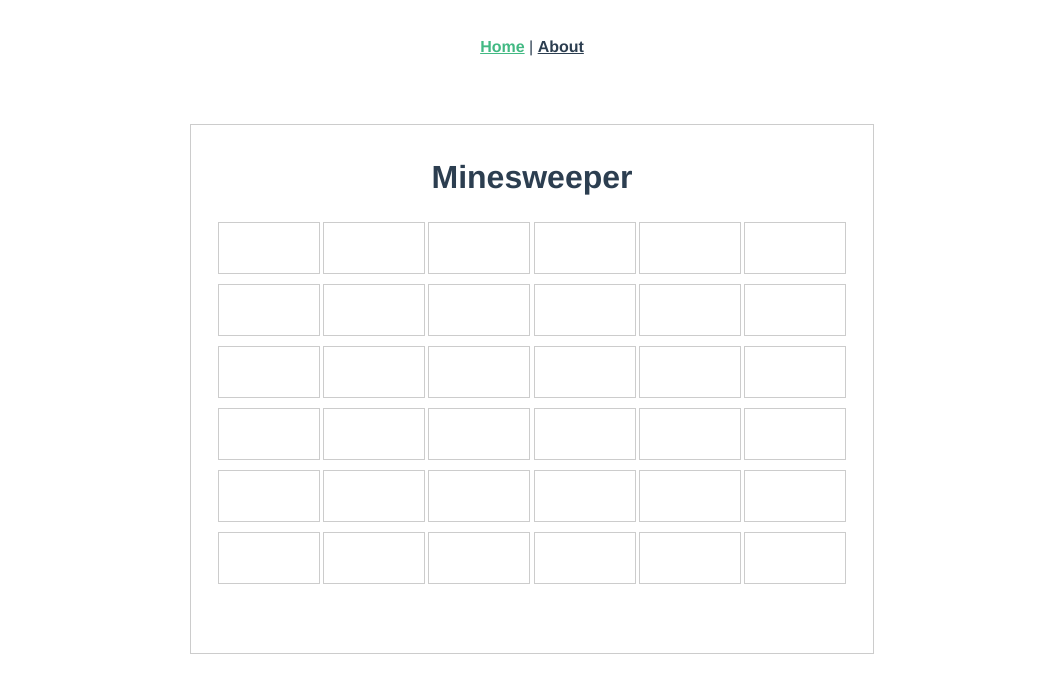
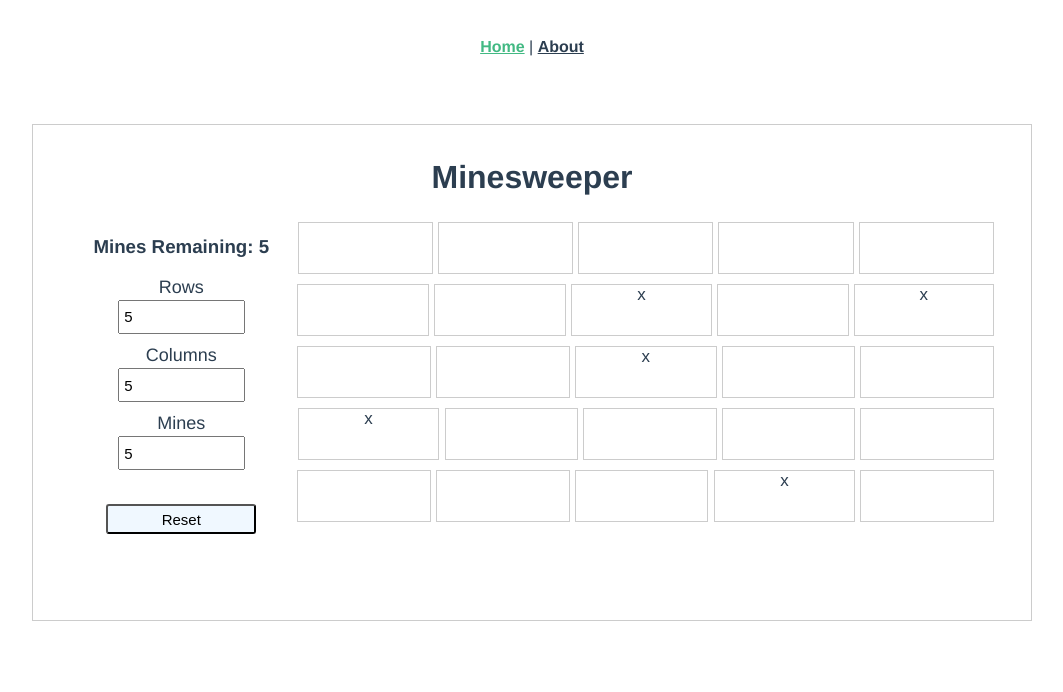
Before and after one commit to eozelius/vue_2-minesweeper_deprecated, a Vue app: page /#/ in a window 1280 px wide. Shown: the top 692 px of the page, without its empty margins (108-1171 px from the left). Built offline with nearby package versions, Linux system fonts and the light colour scheme; the HTML template or start-up script is replaced by a standard one.

Commit message:
add ability to reset game.  add default rows cols and mines to generate board

```diff
--- a/src/components/Board.vue
+++ b/src/components/Board.vue
@@ -1,6 +1,29 @@
 <template>
   <div class="board-container">
     <h1>{{ title }}</h1>
+    <div class="details-container">
+      <div class="mines-remaining">
+        <h3>Mines Remaining: {{ mines }}</h3>
+      </div>
+
+      <div class="reset-container">
+        <!-- Rows -->
+        <label for="rows">Rows</label>
+        <input v-model="rows" name="cols" type="text" />
+
+        <!-- Columns -->
+        <label for="cols">Columns</label>
+        <input v-model="cols" name="rows" type="text" />
+
+        <!-- Mines -->
+        <label for="mines">Mines</label>
+        <input v-model="mines" name="mines" type="text" />
+
+        <button @click="resetGame">Reset</button>
+      </div>
+    </div>
+
+    <div class="gameplay-container">
       <div class="row" v-for="(row, i) in board" :key="i">
         <div class="col" v-for="(col, j) in row" :key="j">
           <Cell
@@ -10,6 +33,7 @@
             :col="j"
             v-on:cell-clicked="handleClick"
           />
+        </div>
       </div>
     </div>
   </div>
@@ -23,12 +47,15 @@ export default {
   data: () => {
     return {
       title: "Minesweeper",
-      board: []
+      board: [],
+      rows: 5,
+      cols: 5,
+      mines: 5
     };
   },
 
   mounted() {
-    this.generateBoard(6, 6, 5);
+    this.generateBoard(this.rows, this.cols, this.mines);
   },
 
   methods: {
@@ -37,7 +64,7 @@ export default {
       return Math.floor(Math.random() * Math.floor(max));
     },
 
-    generateBoard(rows, cols, mines) {
+    generateBoard(rows = this.rows, cols = this.cols, mines = this.mines) {
       const getAvailableCells = () => {
         const availableCells = [];
         for (let i = 0; i < rows; i++) {
@@ -74,6 +101,11 @@ export default {
 
     handleClick(row, col) {
       this.$set(this.board[row][col], "active", false);
+    },
+
+    resetGame() {
+      this.board = [];
+      this.generateBoard(this.rows, this.col, this.mines);
     }
   },
 
@@ -85,10 +117,22 @@ export default {
 
 <style lang="scss" scoped>
 .board-container {
-  width: 50%;
+  width: 75%;
   border: 1px solid #ccc;
   margin: 3% auto 5%;
   padding: 1% 2% 5%;
+}
+
+.details-container {
+  width: 24%;
+  display: inline-block;
+  vertical-align: top;
+}
+
+.gameplay-container {
+  width: 74%;
+  display: inline-block;
+  vertical-align: top;
 }
 
 .row {
@@ -98,4 +142,33 @@ export default {
 .col {
   flex-grow: 1;
 }
+
+.reset-container {
+  padding: 0 0 5%;
+
+  label {
+    display: block;
+    font-size: 18px;
+  }
+
+  input[type="text"] {
+    width: 50%;
+    height: 25px;
+    margin: 1% auto 5%;
+    display: block;
+    padding: 1% 2%;
+    font-size: 15px;
+  }
+
+  button {
+    margin: 10% auto 5%;
+    width: 150px;
+    height: 30px;
+    background-color: aliceblue;
+    border-radius: 3px;
+    cursor: pointer;
+    font-size: 15px;
+    line-height: 15px;
+  }
+}
 </style>
--- a/src/components/Cell.vue
+++ b/src/components/Cell.vue
@@ -2,7 +2,9 @@
   <div
     :class="{ 'cell-container': true, active: active }"
     @click="emitCellClicked"
-  ></div>
+  >
+    <span v-if="value === 'x'">{{ value }}</span>
+  </div>
 </template>
 
 <script>
@@ -45,7 +47,17 @@ export default {
   cursor: pointer;
 }
 
+span {
+  font-size: 17px;
+  font-weight: 400;
+}
+
 .cell-container.active {
   border: 1px solid #ccc;
 }
+
+.mine {
+  color: red;
+  font-weight: bold;
+}
 </style>
```
Lines whose indentation alone changed are shown as unchanged.
